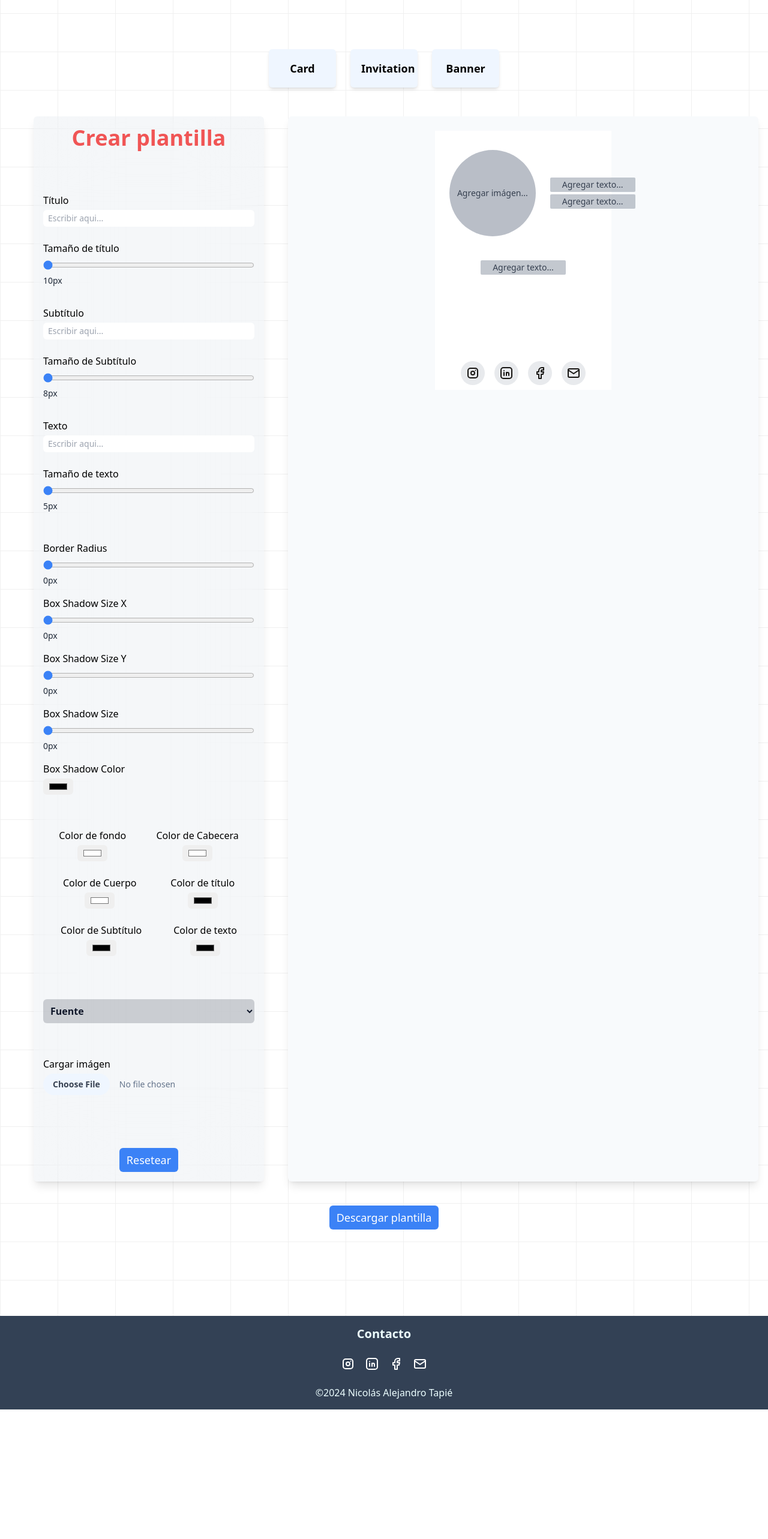
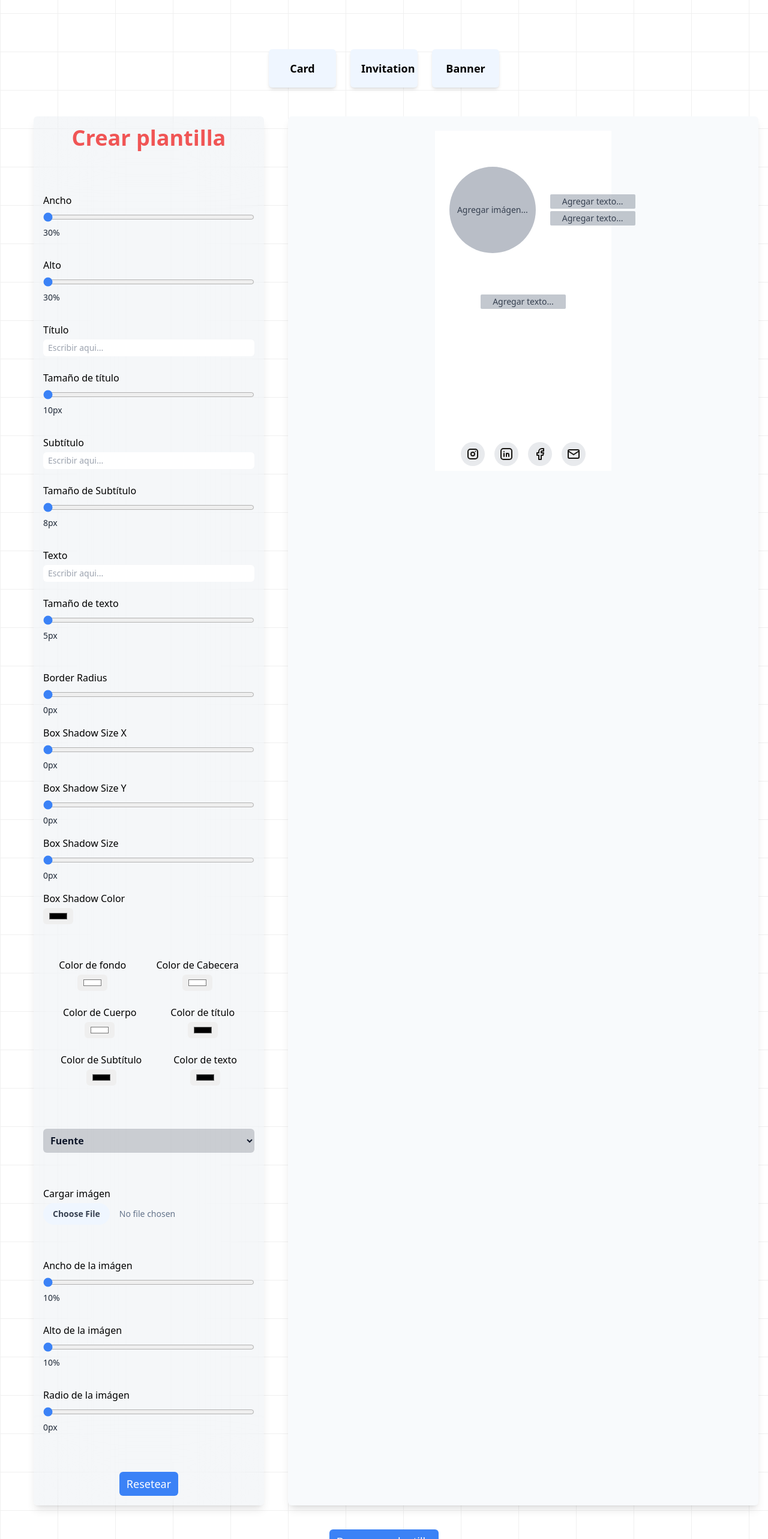
Before and after one commit to nicotapie30/template-view, a React (Vite) app: page / in a window 1280 px wide. Shown: the part 234-2800 px from the top of the page at 60% size. Before the commit the page ends 2584 px from the top, so only its background shows below. Built offline with nearby package versions, Linux system fonts and the light colour scheme.

Commit message:
add: 012 Agregando BannnerTemplate y dandole sus respectivos estilos

```diff
--- a/src/components/form/Form.jsx
+++ b/src/components/form/Form.jsx
@@ -37,6 +37,28 @@ export const Form = ({ inputValue, setInputValue, font, setFont }) => {
 					Crear plantilla
 				</h2>
 
+				<Input
+					type='range'
+					name='Ancho'
+					id='width'
+					min='30'
+					max=''
+					value={inputValue.width}
+					onChange={handleChange}
+					unit='%'
+				/>
+
+				<Input
+					type='range'
+					name='Alto'
+					id='height'
+					min='30'
+					max=''
+					value={inputValue.height}
+					onChange={handleChange}
+					unit='%'
+				/>
+
 				<div className='flex flex-col gap-6'>
 					<Input
 						type='text'
@@ -56,6 +78,7 @@ export const Form = ({ inputValue, setInputValue, font, setFont }) => {
 							max='50'
 							value={inputValue.titleSize}
 							onChange={handleChange}
+							unit='px'
 						/>
 					</div>
 				</div>
@@ -79,6 +102,7 @@ export const Form = ({ inputValue, setInputValue, font, setFont }) => {
 							max='35'
 							value={inputValue.subTitleSize}
 							onChange={handleChange}
+							unit='px'
 						/>
 					</div>
 				</div>
@@ -102,6 +126,7 @@ export const Form = ({ inputValue, setInputValue, font, setFont }) => {
 							max='30'
 							value={inputValue.textSize}
 							onChange={handleChange}
+							unit='px'
 						/>
 					</div>
 				</div>
@@ -115,6 +140,7 @@ export const Form = ({ inputValue, setInputValue, font, setFont }) => {
 						max='50'
 						value={inputValue.borderRadius}
 						onChange={handleChange}
+						unit='px'
 					/>
 
 					<Input
@@ -125,6 +151,7 @@ export const Form = ({ inputValue, setInputValue, font, setFont }) => {
 						max='20'
 						value={inputValue.boxShadowSizeX}
 						onChange={handleChange}
+						unit='px'
 					/>
 
 					<Input
@@ -135,6 +162,7 @@ export const Form = ({ inputValue, setInputValue, font, setFont }) => {
 						max='20'
 						value={inputValue.boxShadowSizeY}
 						onChange={handleChange}
+						unit='px'
 					/>
 
 					<Input
@@ -145,6 +173,7 @@ export const Form = ({ inputValue, setInputValue, font, setFont }) => {
 						max='20'
 						value={inputValue.boxShadowSize}
 						onChange={handleChange}
+						unit='px'
 					/>
 
 					<Input
@@ -214,6 +243,39 @@ export const Form = ({ inputValue, setInputValue, font, setFont }) => {
 					onChange={handleChange}
 				/>
 
+				<Input
+					type='range'
+					name='Ancho de la imágen'
+					id='widthImage'
+					min='10'
+					max=''
+					value={inputValue.widthImage}
+					onChange={handleChange}
+					unit='%'
+				/>
+
+				<Input
+					type='range'
+					name='Alto de la imágen'
+					id='heightImage'
+					min='10'
+					max=''
+					value={inputValue.heightImage}
+					onChange={handleChange}
+					unit='%'
+				/>
+
+				<Input
+					type='range'
+					name='Radio de la imágen'
+					id='borderRadiusImage'
+					min='0'
+					max='50'
+					value={inputValue.borderRadiusImage}
+					onChange={handleChange}
+					unit='px'
+				/>
+
 				<div className='w-full h-full mt-8 flex justify-center items-center gap-6'>
 					<Button type='reset' content='Resetear' onClick={handleReset} />
 				</div>
--- a/src/components/inputs/Input.jsx
+++ b/src/components/inputs/Input.jsx
@@ -7,6 +7,7 @@ export const Input = ({
 	id,
 	min,
 	max,
+	unit,
 }) => {
 	const className = () => {
 		if (type === 'range') {
@@ -68,7 +69,8 @@ export const Input = ({
 			)}
 			{type === 'range' && (
 				<span className='text-gray-800 text-sm font-medium absolute top-14'>
-					{value}px
+					{value}
+					{unit}
 				</span>
 			)}
 		</label>
--- a/src/components/main/Main.jsx
+++ b/src/components/main/Main.jsx
@@ -29,14 +29,19 @@ export const Main = () => {
 					))}
 				</article>
 
-				<section className='w-full h-auto mb-10 flex'>
+				<section className='w-full h-full mb-10 flex'>
 					<Form
 						inputValue={inputValue}
 						setInputValue={setInputValue}
 						font={font}
 						seFont={seFont}
 					/>
-					<Template type={templateType} values={inputValue} font={font} />
+					<div
+						id='template'
+						className='w-full min-h-full bg-slate-50 p-6 grid rounded-md transition-all shadow-lg'
+					>
+						<Template type={templateType} values={inputValue} font={font} />
+					</div>
 				</section>
 			</div>
 			<Button
--- a/src/components/main/template/Template.jsx
+++ b/src/components/main/template/Template.jsx
@@ -1,7 +1,11 @@
 import { CardTemplate } from './cardTemplate/CardTemplate'
+import { BannerTemplate } from './bannerTemplate/BannerTemplate'
+import { InvitationTemplate } from './invitationTemplate/InvitationTemplate'
 
 const templatemMap = {
 	card: CardTemplate,
+	banner: BannerTemplate,
+	invitation: InvitationTemplate,
 }
 
 export const Template = ({ type, values, font }) => {
--- a/src/components/main/template/bannerTemplate/BannerTemplate.jsx
+++ b/src/components/main/template/bannerTemplate/BannerTemplate.jsx
@@ -0,0 +1,79 @@
+export const BannerTemplate = ({ values, font }) => {
+	const {
+		width,
+		height,
+		backgroundColor,
+		headerColor,
+		bodyColor,
+		titleColor,
+		subTitleColor,
+		textColor,
+		titleSize,
+		subTitleSize,
+		textSize,
+		image,
+		widthImage,
+		heightImage,
+		borderRadiusImage,
+		borderRadius,
+		boxShadowSize,
+		boxShadowSizeX,
+		boxShadowSizeY,
+		boxShadowColor,
+	} = values || {}
+
+	const fontFamily =
+		font === 'font-sans'
+			? 'Arial, sans-serif'
+			: font === 'font-serif'
+				? 'Georgia, serif'
+				: font === 'font-mono'
+					? 'Courier New, monospace'
+					: ''
+
+	const prevContentText = (
+		<div className='w-auto h-6 px-5 text-sm font-medium text-gray-700 bg-gray-400/60 rounded-sm border-none flex items-center cursor-default transition-all'>
+			Agregar texto...
+		</div>
+	)
+
+	const prevContentImage = (
+		<div className='min-w-36 min-h-36 text-sm font-medium text-gray-700 bg-gray-400/70 rounded-full border-none flex items-center justify-center cursor-default transition-all'>
+			Agregar imágen...
+		</div>
+	)
+
+	return (
+		<div
+			className='flex flex-col place-self-center transition-all z-10 border-none'
+			style={{
+				width: `${width}%`,
+				height: `${height}%`,
+				maxWidth: '80%',
+				maxHeight: '80%',
+				backgroundColor: backgroundColor,
+				borderRadius: borderRadius,
+				boxShadow: `${boxShadowSizeX}px ${boxShadowSizeY}px ${boxShadowSize}px ${boxShadowColor}`,
+			}}
+		>
+			<header className='w-full h-full p-6 flex gap-6 items-center transition-all'>
+				{(image && (
+					<img
+						src={image}
+						alt='Imágen de Banner'
+						title='Imágen de Banner'
+						className='w-36 h-36 rounded-full border-none'
+						style={{
+							width: `${widthImage}%`,
+							height: `${heightImage}%`,
+							borderRadius: borderRadiusImage,
+							maxWidth: '90%',
+							maxHeight: '90%',
+						}}
+					/>
+				)) ||
+					prevContentImage}
+			</header>
+		</div>
+	)
+}
--- a/src/components/main/template/cardTemplate/CardTemplate.jsx
+++ b/src/components/main/template/cardTemplate/CardTemplate.jsx
@@ -1,4 +1,4 @@
-import { Contact } from '../../../footer/Contact'
+import { Contact } from '@/components/footer/Contact'
 
 export const CardTemplate = ({ values, font }) => {
 	const {
@@ -42,11 +42,7 @@ export const CardTemplate = ({ values, font }) => {
 
 	return (
 		<div
-			id='template'
-			className='w-full h-full bg-slate-50 p-6 flex justify-center rounded-md transition-all shadow-lg'
-		>
-			<div
-				className='w-2/5 h-1/4 max-w-2xl flex flex-col transition-all z-10 border-none'
+			className='w-2/5 h-1/4 max-w-2xl flex flex-col place-self-center transition-all z-10 border-none'
 			style={{
 				backgroundColor: backgroundColor,
 				borderRadius: borderRadius,
@@ -126,6 +122,5 @@ export const CardTemplate = ({ values, font }) => {
 				<Contact src='./mail.svg' alt='Email' title='Email' />
 			</footer>
 		</div>
-		</div>
 	)
 }
--- a/src/components/main/template/invitationTemplate/InvitationTemplate.jsx
+++ b/src/components/main/template/invitationTemplate/InvitationTemplate.jsx
@@ -0,0 +1,43 @@
+export const InvitationTemplate = ({ values, font }) => {
+	const {
+		backgroundColor,
+		headerColor,
+		bodyColor,
+		titleColor,
+		subTitleColor,
+		textColor,
+		titleSize,
+		subTitleSize,
+		textSize,
+		image,
+		borderRadius,
+		boxShadowSize,
+		boxShadowSizeX,
+		boxShadowSizeY,
+		boxShadowColor,
+	} = values || {}
+
+	const fontFamily =
+		font === 'font-sans'
+			? 'Arial, sans-serif'
+			: font === 'font-serif'
+				? 'Georgia, serif'
+				: font === 'font-mono'
+					? 'Courier New, monospace'
+					: ''
+
+	const prevContentText = (
+		<div className='w-auto h-6 px-5 text-sm font-medium text-gray-700 bg-gray-400/60 rounded-sm border-none flex items-center cursor-default transition-all'>
+			Agregar texto...
+		</div>
+	)
+
+	const prevContentImage = (
+		<div className='w-36 h-36 text-sm font-medium text-gray-700 bg-gray-400/70 rounded-full border-none flex items-center justify-center cursor-default transition-all'>
+			Agregar imágen...
+		</div>
+	)
+	return (
+		<div className='w-2/5 h-1/4 max-w-2xl flex flex-col place-self-center transition-all z-10 border-none'></div>
+	)
+}
--- a/src/utils/initialValues.js
+++ b/src/utils/initialValues.js
@@ -1,4 +1,6 @@
 const initialValues = {
+	width: 30,
+	height: 30,
 	title: '',
 	subTitle: '',
 	text: '',
@@ -12,6 +14,9 @@ const initialValues = {
 	subTitleSize: 8,
 	textSize: 5,
 	image: '',
+	widthImage: 10,
+	heightImage: 10,
+	borderRadiusImage: 0,
 	borderRadius: 0,
 	boxShadowSizeX: 0,
 	boxShadowSizeY: 0,
```
Lines whose indentation alone changed are shown as unchanged.
